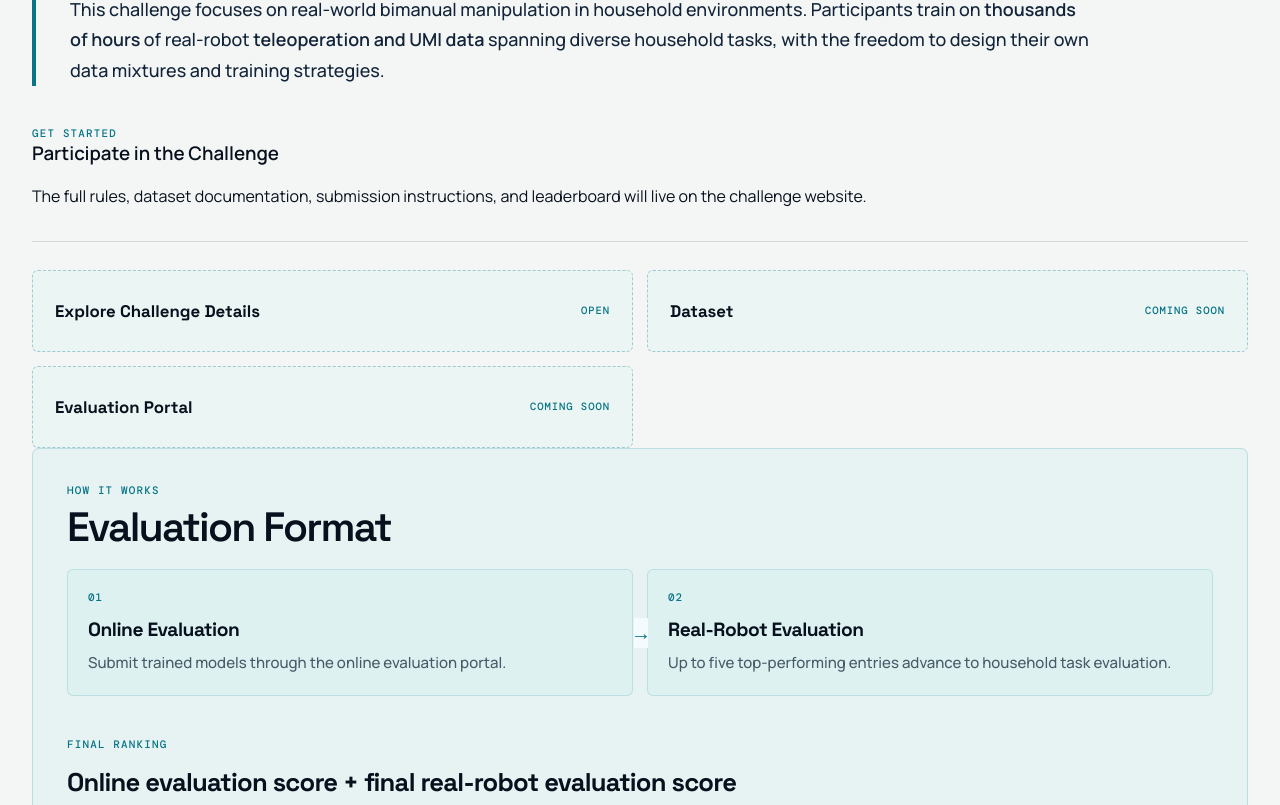
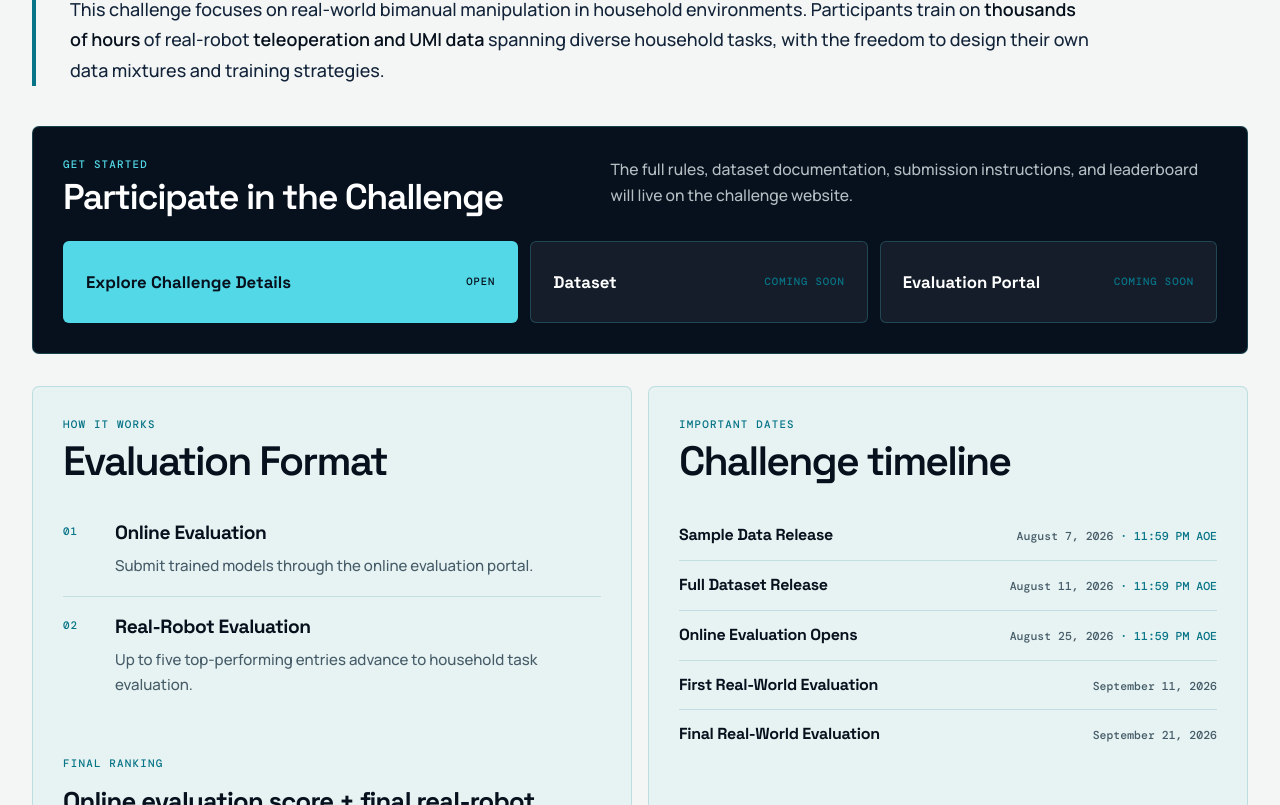
Before and after one commit to bimanual-robot-learning/bimanual-robot-learning.github.io, a React (Vite) app: page / in a window 1280 px wide. Shown: the part 6895-7700 px from the top of the page. Built offline with nearby package versions, Linux system fonts and the light colour scheme.

Commit message:
style: clarify challenge participation hierarchy

```diff
--- a/src/App.css
+++ b/src/App.css
@@ -1341,16 +1341,18 @@
   text-wrap: balance;
 }
 
-.challenge-title__lead,
-.challenge-title__highlight {
+.challenge-title__line-one {
   display: block;
-}
-
-.challenge-title__highlight {
-  margin-top: 0.08em;
+  white-space: nowrap;
+}
+
+.challenge-title__line-two {
+  display: block;
+  white-space: nowrap;
+}
+
+.challenge-title__accent {
   color: var(--orange-deep);
-  font-size: 0.92em;
-  font-weight: 650;
 }
 
 .challenge-evaluation > .eyebrow,
@@ -1368,6 +1370,11 @@
   font-size: clamp(1.08rem, 1.4vw, 1.18rem);
   font-weight: 500;
   line-height: 1.72;
+}
+
+.challenge-introduction strong {
+  color: var(--ink-950);
+  font-weight: 750;
 }
 
 .challenge-sponsor {
@@ -1395,66 +1402,71 @@
   text-decoration: none;
 }
 
-.challenge-facts {
+.challenge-participation {
+  padding: clamp(24px, 3vw, 30px);
+  margin-bottom: 32px;
+  color: var(--white);
+  background: var(--ink-950);
+  border: 1px solid rgba(82, 216, 230, 0.24);
+  border-radius: 7px;
+}
+
+.challenge-participation > header {
   display: grid;
-  width: 100%;
-  margin: 0 0 32px;
-  padding: 0;
-  overflow: hidden;
-  background: rgba(255, 255, 255, 0.62);
-  border: 1px solid var(--line-light);
+  margin-bottom: 24px;
+  align-items: start;
+  grid-template-columns: minmax(0, 0.9fr) minmax(0, 1.1fr);
+  column-gap: clamp(28px, 4vw, 52px);
+}
+
+.challenge-participation > header .eyebrow {
+  margin: 0 0 7px;
+  color: var(--cyan);
+  grid-column: 1;
+}
+
+.challenge-participation > header h3 {
+  margin: 0;
+  color: var(--white);
+  font-family: var(--font-display);
+  font-size: clamp(1.75rem, 2.8vw, 2.35rem);
+  font-weight: 600;
+  letter-spacing: -0.04em;
+  line-height: 1.08;
+  grid-column: 1;
+}
+
+.challenge-participation > header > p:last-child {
+  margin: 0;
+  color: rgba(229, 241, 243, 0.78);
+  font-size: 0.98rem;
+  font-weight: 500;
+  line-height: 1.65;
+  grid-column: 2;
+  grid-row: 1 / span 2;
+}
+
+.challenge-logistics {
+  display: grid;
+  margin-bottom: 32px;
+  grid-template-columns: repeat(2, minmax(0, 1fr));
+  gap: 16px;
+}
+
+.challenge-evaluation {
+  padding: clamp(24px, 3vw, 30px);
+  margin: 0;
+  background: rgba(82, 216, 230, 0.08);
+  border: 1px solid rgba(27, 132, 153, 0.2);
   border-radius: 7px;
-  grid-template-columns: repeat(3, minmax(0, 1fr));
-}
-
-.challenge-facts > div {
-  display: flex;
-  min-width: 0;
-  padding: 24px 26px;
-  flex-direction: column;
-  gap: 9px;
-}
-
-.challenge-facts > div + div {
-  border-left: 1px solid var(--line-light);
-}
-
-.challenge-facts dt {
-  order: 2;
-  color: var(--slate-readable);
-  font-size: 0.78rem;
-  font-weight: 600;
-  letter-spacing: 0.035em;
-  line-height: 1.45;
-}
-
-.challenge-facts dd {
-  order: 1;
+}
+
+.challenge-timeline {
+  padding: clamp(24px, 3vw, 30px);
   margin: 0;
-  color: var(--ink-950);
-  font-family: var(--font-display);
-  font-size: clamp(1.2rem, 1.8vw, 1.55rem);
-  font-weight: 650;
-  letter-spacing: -0.035em;
-  line-height: 1.12;
-}
-
-.challenge-evaluation,
-.challenge-timeline {
-  margin-bottom: 32px;
-  background: rgba(255, 255, 255, 0.68);
-  border: 1px solid var(--line-light);
+  background: rgba(82, 216, 230, 0.08);
+  border: 1px solid rgba(27, 132, 153, 0.2);
   border-radius: 7px;
-}
-
-.challenge-evaluation {
-  padding: clamp(24px, 3vw, 34px);
-  background: rgba(82, 216, 230, 0.08);
-  border-color: rgba(27, 132, 153, 0.2);
-}
-
-.challenge-timeline {
-  padding: clamp(28px, 4vw, 42px);
 }
 
 .challenge-evaluation > .eyebrow,
@@ -1485,33 +1497,23 @@
   display: grid;
   padding: 0;
   margin: 0;
-  grid-template-columns: repeat(2, minmax(0, 1fr));
-  gap: 14px;
+  grid-template-columns: 1fr;
+  gap: 0;
   list-style: none;
 }
 
 .challenge-flow li {
-  position: relative;
-}
-
-.challenge-flow li + li::before {
-  position: absolute;
-  top: 50%;
-  left: -14px;
-  z-index: 2;
-  width: 14px;
-  color: var(--cyan-deep);
-  background: #f3fbfc;
-  content: '\2192';
-  font-family: var(--font-mono);
-  font-size: 1.25rem;
-  font-weight: 700;
-  line-height: 30px;
-  text-align: center;
-  transform: translateY(-50%);
-}
-
-.challenge-flow li,
+  display: grid;
+  min-width: 0;
+  padding: 18px 0;
+  align-items: start;
+  background: transparent;
+  border: 0;
+  border-radius: 0;
+  grid-template-columns: 40px minmax(0, 1fr);
+  column-gap: 12px;
+}
+
 .challenge-task-grid article {
   min-width: 0;
   padding: 24px;
@@ -1520,8 +1522,8 @@
   border-radius: 6px;
 }
 
-.challenge-flow li {
-  padding: 20px;
+.challenge-flow li + li {
+  border-top: 1px solid rgba(27, 132, 153, 0.18);
 }
 
 .challenge-flow li > span,
@@ -1537,7 +1539,9 @@
 }
 
 .challenge-flow li > span {
-  margin-bottom: 14px;
+  margin-bottom: 0;
+  padding-top: 3px;
+  grid-row: 1 / span 2;
 }
 
 .challenge-flow h4,
@@ -1558,6 +1562,11 @@
   font-size: 0.94rem;
   font-weight: 500;
   line-height: 1.62;
+}
+
+.challenge-flow h4,
+.challenge-flow p {
+  grid-column: 2;
 }
 
 .challenge-final-ranking {
@@ -1694,38 +1703,34 @@
   white-space: nowrap;
 }
 
-.challenge-timeline {
-  margin-bottom: 0;
-}
-
 .challenge-timeline > ol {
   display: grid;
   padding: 0;
   margin: 0;
-  grid-template-columns: repeat(5, minmax(0, 1fr));
+  grid-template-columns: 1fr;
+  gap: 0;
   list-style: none;
 }
 
 .challenge-timeline li {
+  display: grid;
   min-width: 0;
-  padding: 4px 22px 8px;
-}
-
-.challenge-timeline li:first-child {
-  padding-left: 0;
+  padding: 14px 0;
+  align-items: baseline;
+  grid-template-columns: minmax(0, 1fr) auto;
+  gap: 16px;
 }
 
 .challenge-timeline li + li {
-  border-left: 1px solid var(--line-light);
+  border-top: 1px solid rgba(27, 132, 153, 0.18);
 }
 
 .challenge-timeline li > span {
-  margin-bottom: 18px;
-  color: var(--orange-deep);
+  display: none;
 }
 
 .challenge-timeline h4 {
-  margin: 0 0 12px;
+  margin: 0;
   color: var(--ink-950);
   font-family: var(--font-display);
   font-size: 1rem;
@@ -1741,6 +1746,8 @@
   font-size: 0.72rem;
   font-weight: 600;
   line-height: 1.55;
+  text-align: right;
+  white-space: nowrap;
 }
 
 .challenge-timeline li b {
@@ -1750,11 +1757,11 @@
 
 .challenge-resources {
   display: grid;
-  margin-top: 34px;
-  padding-top: 28px;
-  border-top: 1px solid var(--line-light);
-  grid-template-columns: repeat(2, minmax(0, 1fr));
-  gap: 14px;
+  margin: 0;
+  padding: 0;
+  border: 0;
+  grid-template-columns: minmax(0, 1.35fr) repeat(2, minmax(0, 1fr));
+  gap: 12px;
 }
 
 .challenge-resources > div,
@@ -1765,14 +1772,15 @@
   align-items: center;
   justify-content: space-between;
   gap: 20px;
-  background: rgba(82, 216, 230, 0.045);
-  border: 1px dashed rgba(27, 132, 153, 0.38);
+  color: var(--white);
+  background: rgba(255, 255, 255, 0.055);
+  border: 1px solid rgba(82, 216, 230, 0.22);
   border-radius: 6px;
   text-decoration: none;
 }
 
 .challenge-resources span {
-  color: var(--ink-950);
+  color: inherit;
   font-family: var(--font-display);
   font-size: 1.05rem;
   font-weight: 650;
@@ -1789,6 +1797,25 @@
   letter-spacing: 0.09em;
   text-transform: uppercase;
   white-space: nowrap;
+}
+
+.challenge-resource--primary {
+  color: var(--ink-950);
+  background: var(--cyan);
+}
+
+.challenge-resources > .challenge-resource--primary {
+  color: var(--ink-950);
+  background: var(--cyan);
+}
+
+.challenge-resource--primary b {
+  color: var(--ink-950);
+}
+
+.challenge-resources > a:focus-visible {
+  outline: 3px solid var(--orange);
+  outline-offset: 3px;
 }
 
 .challenge-organizer-grid {
@@ -2084,22 +2111,8 @@
     gap: 15px;
   }
 
-  .challenge-facts {
-    margin-left: 0;
-  }
-
   .challenge-organizer-grid {
     grid-template-columns: repeat(2, minmax(0, 1fr));
-  }
-
-  .challenge-timeline > ol {
-    grid-template-columns: repeat(3, minmax(0, 1fr));
-    row-gap: 24px;
-  }
-
-  .challenge-timeline li:nth-child(4) {
-    padding-left: 0;
-    border-left: 0;
   }
 
   .organizer-grid {
@@ -2281,76 +2294,15 @@
     gap: 6px;
   }
 
-  .challenge-facts,
-  .challenge-flow,
   .challenge-task-grid,
   .challenge-prize-grid,
-  .challenge-timeline > ol,
-  .challenge-resources,
   .challenge-organizer-grid {
     grid-template-columns: 1fr;
-  }
-
-  .challenge-flow li + li::before {
-    top: -14px;
-    left: 50%;
-    width: 28px;
-    content: '↓';
-    line-height: 14px;
-    transform: translateX(-50%);
   }
 
   .challenge-prize-grid article + article {
     border-top: 1px solid rgba(200, 88, 53, 0.22);
     border-left: 0;
-  }
-
-  .challenge-facts > div {
-    border-right: 0;
-    border-bottom: 1px solid var(--line-light);
-  }
-
-  .challenge-facts > div + div {
-    border-left: 0;
-  }
-
-  .challenge-facts > div:last-child {
-    border-bottom: 0;
-  }
-
-  .challenge-timeline > ol {
-    gap: 0;
-  }
-
-  .challenge-timeline li,
-  .challenge-timeline li + li,
-  .challenge-timeline li:nth-child(4) {
-    display: grid;
-    padding: 18px 0;
-    grid-template-columns: 38px minmax(0, 1fr);
-    grid-template-rows: auto auto;
-    gap: 12px;
-    border-top: 1px solid var(--line-light);
-    border-left: 0;
-  }
-
-  .challenge-timeline li:first-child {
-    padding-top: 0;
-    border-top: 0;
-  }
-
-  .challenge-timeline li > span {
-    margin-bottom: 0;
-    grid-row: 1 / span 2;
-  }
-
-  .challenge-timeline h4,
-  .challenge-timeline li p {
-    grid-column: 2;
-  }
-
-  .challenge-timeline h4 {
-    min-height: 0;
   }
 
   .person-card--challenge-organizer {
@@ -2481,8 +2433,6 @@
     gap: 15px;
   }
 
-  .challenge-evaluation,
-  .challenge-timeline,
   .challenge-prize-pool {
     padding: 26px 22px;
   }
@@ -2502,13 +2452,6 @@
     gap: 3px;
   }
 
-  .challenge-resources > div,
-  .challenge-resources > a {
-    align-items: flex-start;
-    flex-direction: column;
-    gap: 5px;
-  }
-
   .award-card__prize {
     padding-left: 15px;
   }
```
Also changed, not shown: 1 other file (tests, documents, lock files or other folders).
